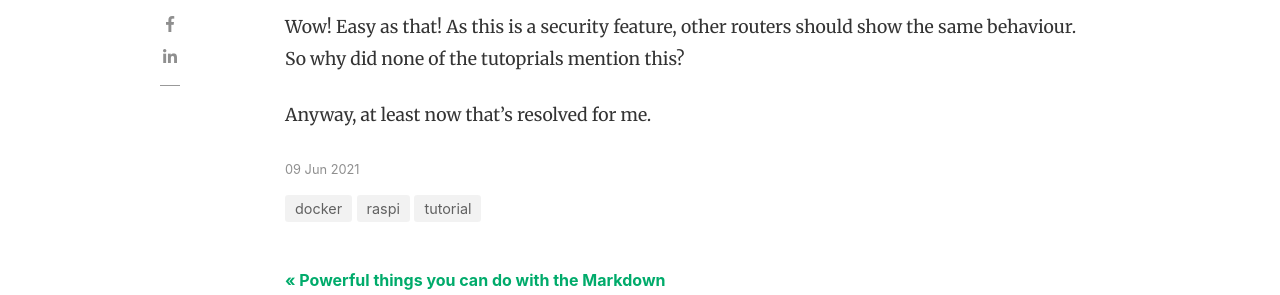
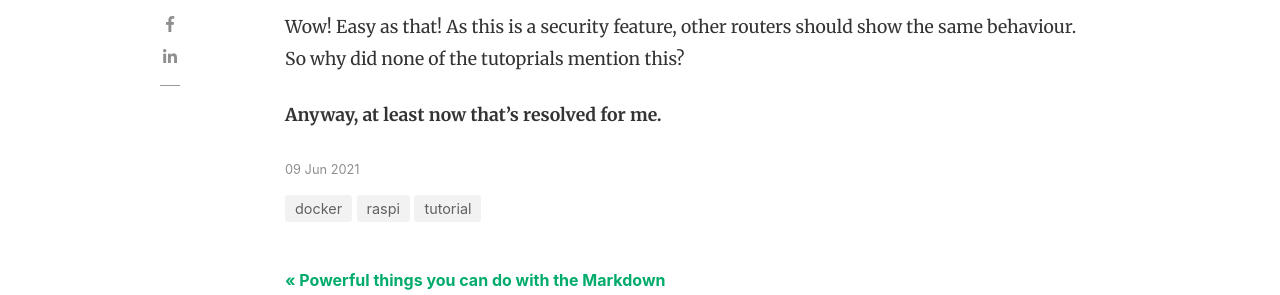
Before and after one commit to KateiRen/kateiren.github.io, a Jekyll site: the page built from _posts/2021-06-09-DNS-Rebound-Protection-kept-me-up.md, in a window 1280 px wide and 900 px high, scrolled down 2021 px. Shown: the part 154-449 px from the top of the window. Built offline with Jekyll 4.4.1, drawn with Linux system fonts in a browser that asks for light colours; nearby versions of some CDN libraries; comment, search, counter and statistics services are not loaded.

```diff
--- a/_posts/2021-06-09-DNS-Rebound-Protection-kept-me-up.md
+++ b/_posts/2021-06-09-DNS-Rebound-Protection-kept-me-up.md
@@ -43,4 +43,4 @@ To prevent [DNS Rebind attacks](https://www.ceilers-news.de/serendipity/37-DNS-R
 
 Wow! Easy as that! As this is a security feature, other routers should show the same behaviour. So why did none of the tutoprials mention this?
 
-Anyway, at least now that's resolved for me.
+**Anyway, at least now that's resolved for me.**
```
